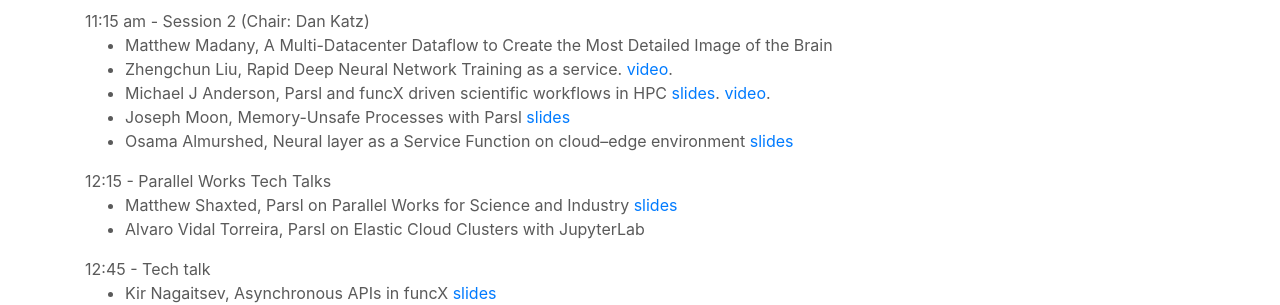
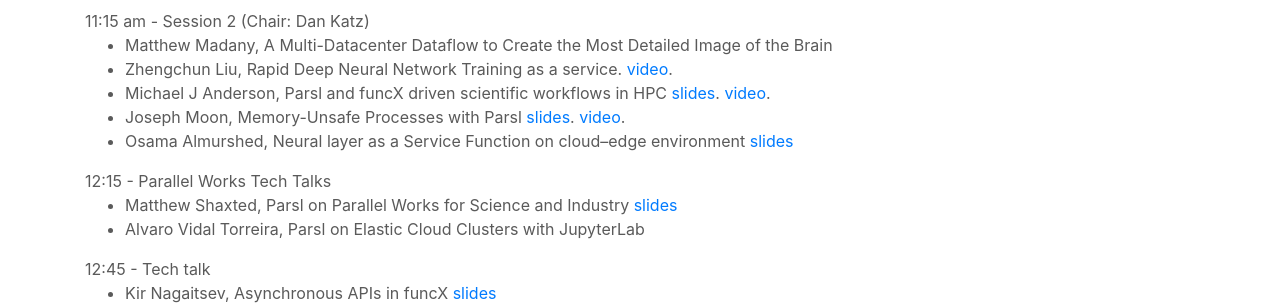
Before and after one commit to Parsl/parsl.github.io, a Jekyll site: the page built from parslfest2021.html, in a window 1280 px wide and 900 px high, scrolled down 872 px. Shown: the part 153-458 px from the top of the window. Built offline with Jekyll 4.4.1, drawn with Linux system fonts in a browser that asks for light colours.

Commit message:
Add another parslfest video link

```diff
--- a/parslfest2021.html
+++ b/parslfest2021.html
@@ -58,7 +58,7 @@
         <li>Matthew Madany, A Multi-Datacenter Dataflow to Create the Most Detailed Image of the Brain</li>
 				<li>Zhengchun Liu, Rapid Deep Neural Network Training as a service. <a href="https://www.youtube.com/watch?v=t-UHvzlXuxQ">video</a>.</li>
 				<li>Michael J Anderson, Parsl and funcX driven scientific workflows in HPC <a href='parslfest2021-files/anderson.pdf'>slides</a>. <a href="https://www.youtube.com/watch?v=teBAbLbEqP4">video</a>.</li>
-				<li>Joseph Moon, Memory-Unsafe Processes with Parsl <a href='parslfest2021-files/moon-memory-unsafe.pdf'>slides</a></li>
+				<li>Joseph Moon, Memory-Unsafe Processes with Parsl <a href='parslfest2021-files/moon-memory-unsafe.pdf'>slides</a>. <a href="https://youtu.be/hPeaMf_rPNA">video</a>.</li>
 				<li>Osama Almurshed, Neural layer as a Service Function on cloud–edge environment <a href='parslfest2021-files/almurshed-edge.pdf'>slides</a></li>
    </ul>
 
```
